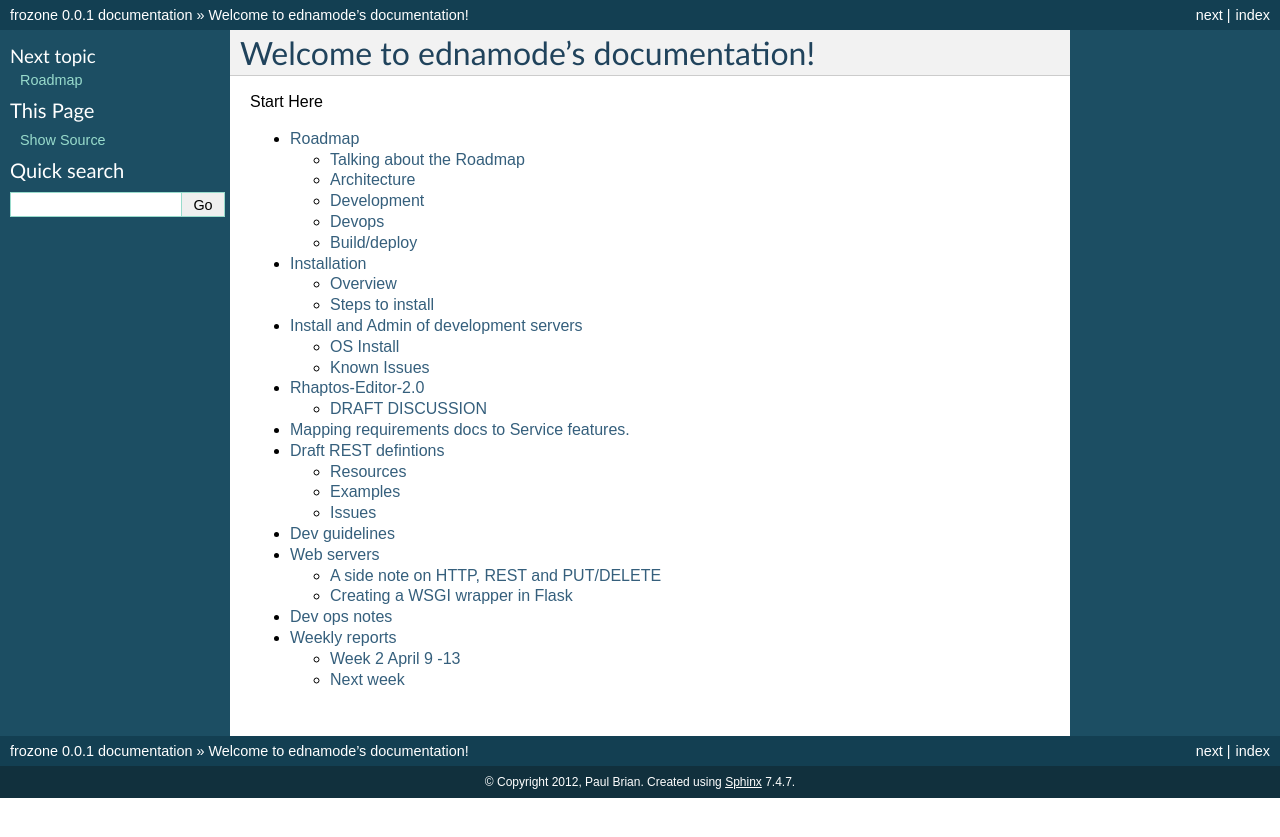
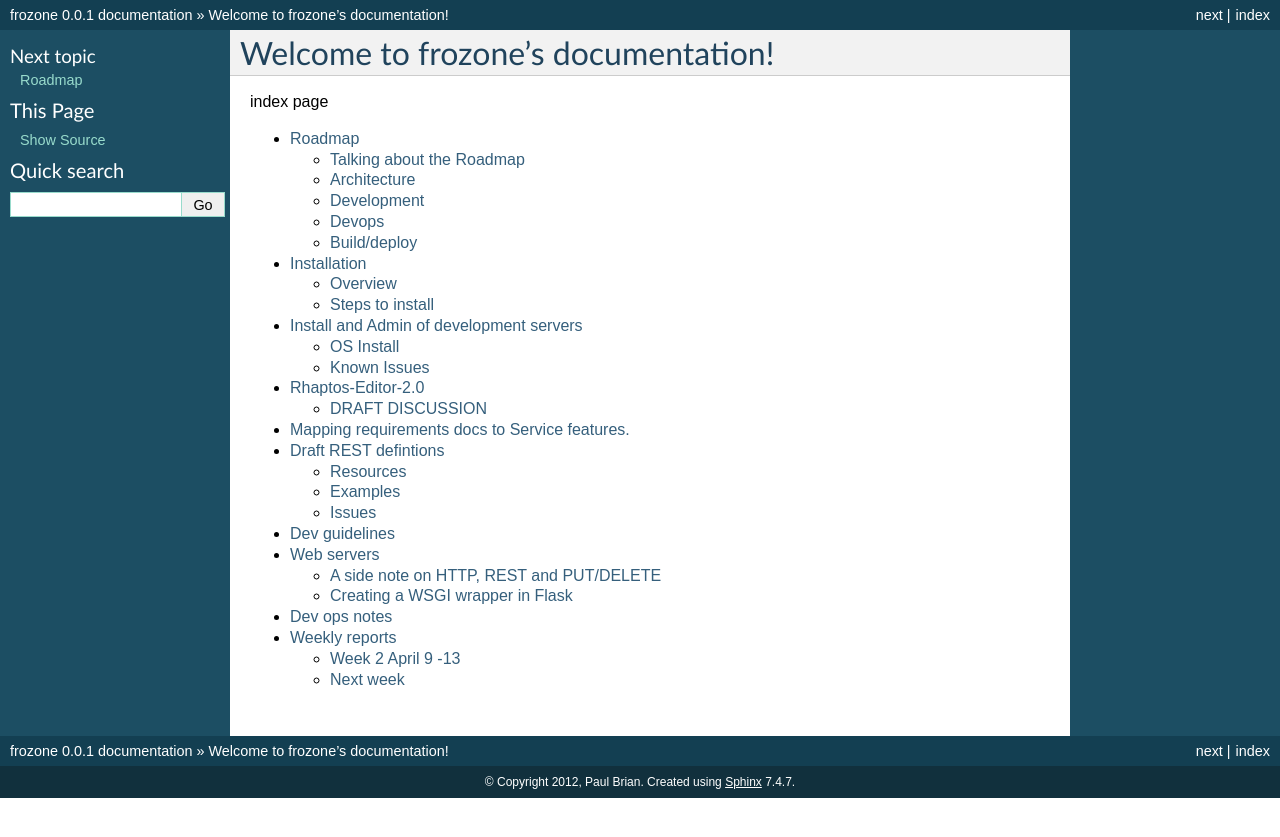
Before and after one commit to zniper/rhaptos2.repo, a Sphinx documentation site: the page built from docs/index.rst, in a window 1280 px wide. Shown: the top 837 px of the page. Built offline with Sphinx 7.4.7, drawn with Linux system fonts in a browser that asks for light colours.

Commit message:
remove ednamode

```diff
--- a/docs/index.rst
+++ b/docs/index.rst
@@ -1,8 +1,7 @@
-Welcome to ednamode's documentation!
-====================================
+Welcome to frozone's documentation!
+===================================
 
-
-Start Here
+index page
 
 .. toctree::
    :maxdepth: 2
```
